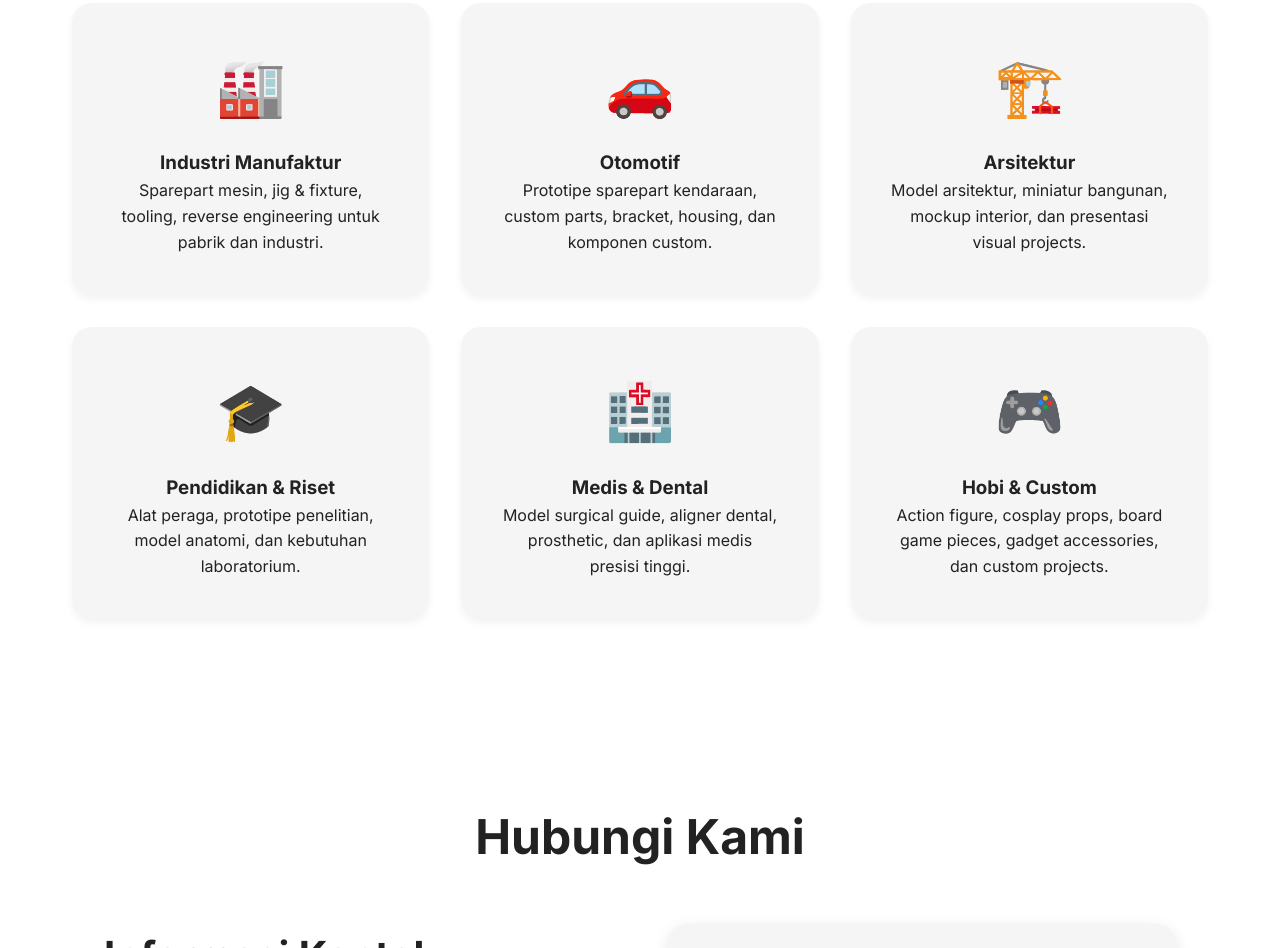
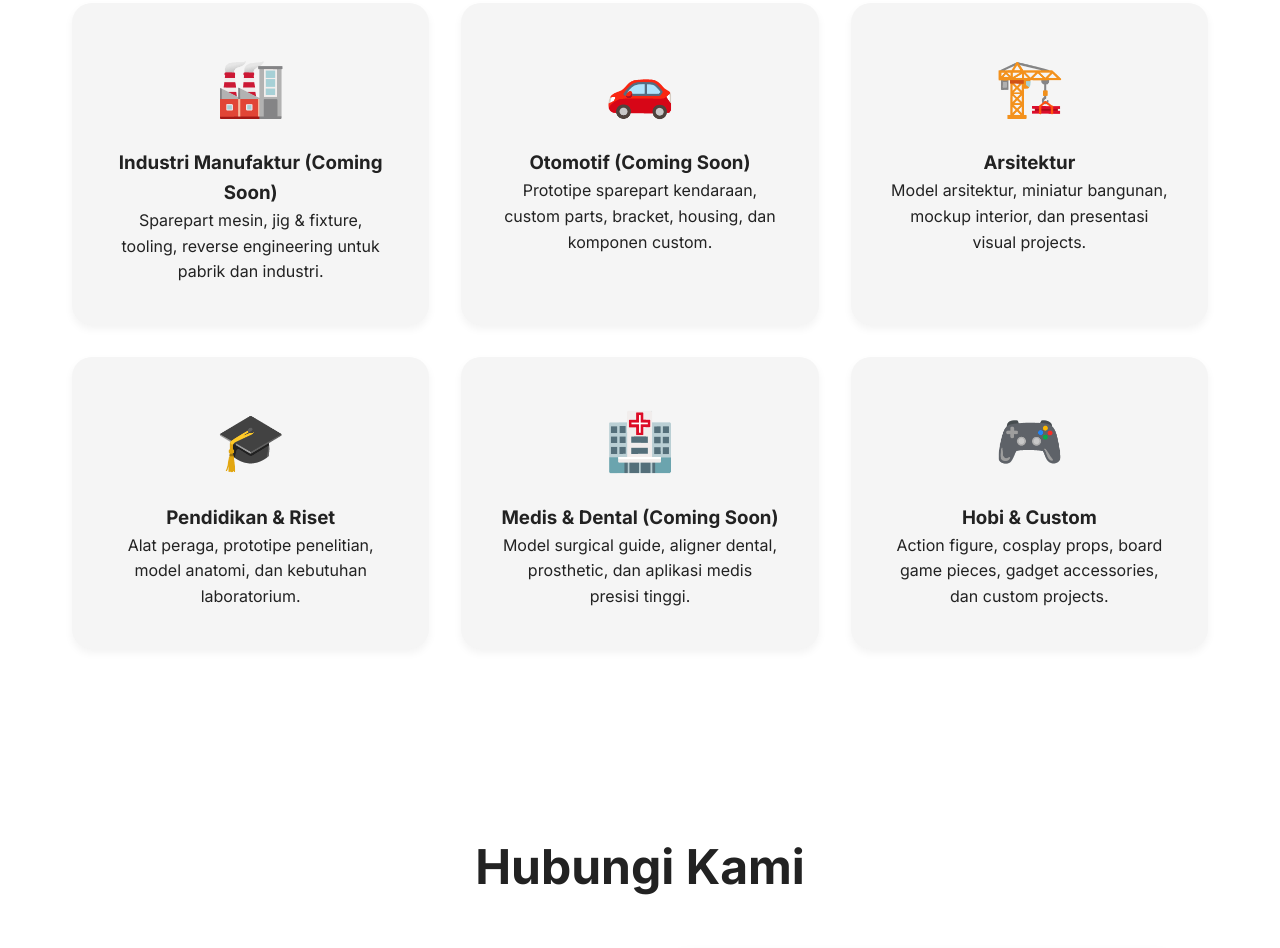
Before and after one commit to threedmakro/makro-3D, a website: page index.html in a window 1280 px wide. Shown: the part 3458-4406 px from the top of the page. Drawn offline with Linux system fonts and the light colour scheme.

Commit message:
Coming Soons

```diff
--- a/index.html
+++ b/index.html
@@ -224,12 +224,12 @@
             <div class="services-grid">
                 <div class="service-card">
                     <div class="service-icon">🏭</div>
-                    <h3>Industri Manufaktur</h3>
+                    <h3>Industri Manufaktur (Coming Soon)</h3>
                     <p>Sparepart mesin, jig & fixture, tooling, reverse engineering untuk pabrik dan industri.</p>
                 </div>
                 <div class="service-card">
                     <div class="service-icon">🚗</div>
-                    <h3>Otomotif</h3>
+                    <h3>Otomotif (Coming Soon)</h3>
                     <p>Prototipe sparepart kendaraan, custom parts, bracket, housing, dan komponen custom.</p>
                 </div>
                 <div class="service-card">
@@ -244,7 +244,7 @@
                 </div>
                 <div class="service-card">
                     <div class="service-icon">🏥</div>
-                    <h3>Medis & Dental</h3>
+                    <h3>Medis & Dental (Coming Soon)</h3>
                     <p>Model surgical guide, aligner dental, prosthetic, dan aplikasi medis presisi tinggi.</p>
                 </div>
                 <div class="service-card">
```
